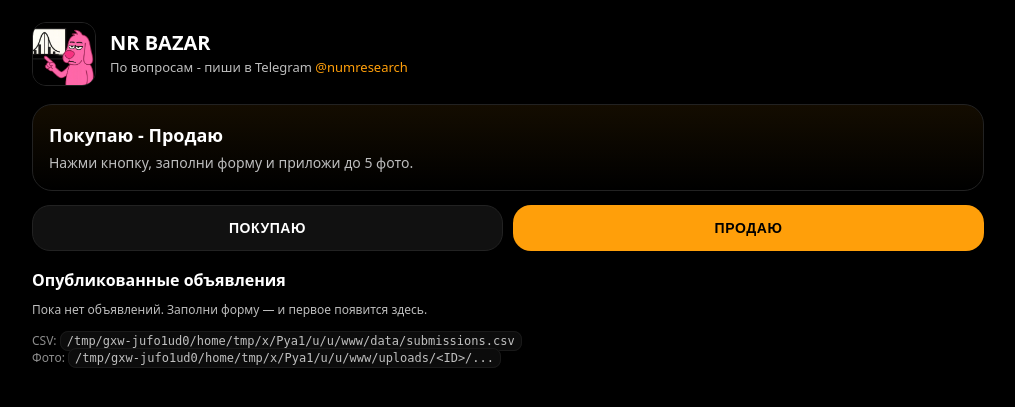
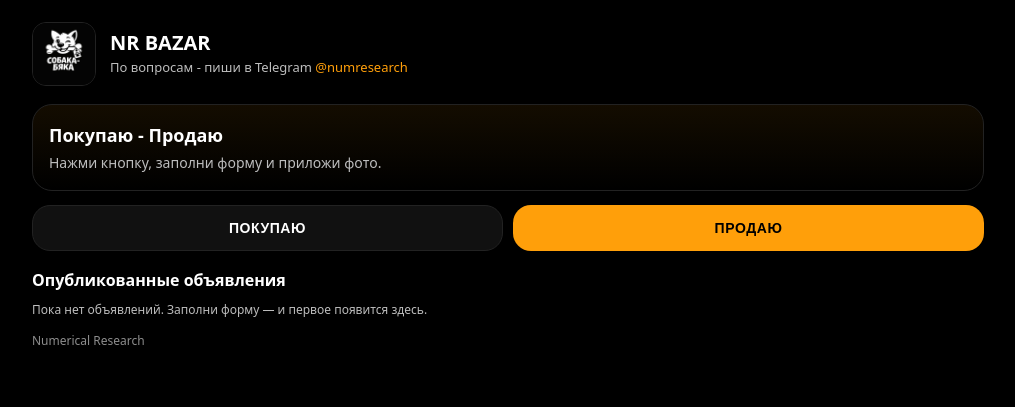
Before and after one commit to DIF-dk2024/nr-bazar, a Flask app: page / in a window 1280 px wide. Shown: the top 407 px of the page, without its empty margins (132-1147 px from the left). Run offline with Flask 3, Linux system fonts and the light colour scheme.

Commit message:
Add files via upload

```diff
--- a/templates/admin/edit.html
+++ b/templates/admin/edit.html
@@ -3,6 +3,7 @@
 <head>
   <meta charset="utf-8" />
   <meta name="viewport" content="width=device-width,initial-scale=1" />
+  <link rel="icon" type="image/jpeg" href="{{ url_for('static', filename='logo.jpeg') }}">
   <title>Edit {{ sid }}</title>
   <style>
     :root{--bg:#000;--card:#0b0b0b;--card2:#111;--text:#fff;--muted:#bdbdbd;--border:#222;--accent:#FF9F0A;}
--- a/templates/admin/index.html
+++ b/templates/admin/index.html
@@ -3,7 +3,8 @@
 <head>
   <meta charset="utf-8" />
   <meta name="viewport" content="width=device-width,initial-scale=1" />
-  <title>Admin — Собака-Бяка</title>
+  <link rel="icon" type="image/jpeg" href="{{ url_for('static', filename='logo.jpeg') }}">
+  <title>Admin — NR BAZAR</title>
   <style>
     :root{--bg:#000;--card:#0b0b0b;--card2:#111;--text:#fff;--muted:#bdbdbd;--border:#222;--accent:#FF9F0A;--buyer:#1c1c1c;}
     body{margin:0;background:var(--bg);color:var(--text);font-family:system-ui,-apple-system,Segoe UI,Roboto,Helvetica,Arial,sans-serif;}
--- a/templates/admin/login.html
+++ b/templates/admin/login.html
@@ -3,6 +3,7 @@
 <head>
   <meta charset="utf-8" />
   <meta name="viewport" content="width=device-width,initial-scale=1" />
+  <link rel="icon" type="image/jpeg" href="{{ url_for('static', filename='logo.jpeg') }}">
   <title>Admin Login</title>
   <style>
     :root{--bg:#000;--card:#0b0b0b;--card2:#111;--text:#fff;--muted:#bdbdbd;--border:#222;--accent:#FF9F0A;}
--- a/templates/index.html
+++ b/templates/index.html
@@ -3,6 +3,7 @@
 <head>
   <meta charset="utf-8" />
   <meta name="viewport" content="width=device-width,initial-scale=1" />
+  <link rel="icon" type="image/jpeg" href="{{ url_for('static', filename='logo.jpeg') }}">
   <title>NR BAZAR — Покупаю / Продаю</title>
   <style>
     :root{
@@ -115,7 +116,7 @@
 
     <div class="hero">
       <h2>Покупаю - Продаю</h2>
-      <p>Нажми кнопку, заполни форму и приложи до {{ max_files }} фото.</p>
+      <p>Нажми кнопку, заполни форму и приложи фото.</p>
     </div>
 
     {% with messages = get_flashed_messages() %}
@@ -238,10 +239,7 @@
       </form>
     </div>
 
-    <div class="meta">
-      CSV: <code>{{ data_dir }}/submissions.csv</code><br/>
-      Фото: <code>{{ uploads_dir }}/&lt;ID&gt;/...</code>
-    </div>
+    <div class="meta">Numerical Research</div>
   </div>
 
   <script>
--- a/templates/thanks.html
+++ b/templates/thanks.html
@@ -3,7 +3,8 @@
 <head>
   <meta charset="utf-8" />
   <meta name="viewport" content="width=device-width,initial-scale=1" />
-  <title>Собака-Бяка — Заявка принята</title>
+  <link rel="icon" type="image/jpeg" href="{{ url_for('static', filename='logo.jpeg') }}">
+  <title>NR BAZAR — Заявка принята</title>
   <style>
     :root{--bg:#000;--card:#0b0b0b;--text:#fff;--muted:#bdbdbd;--border:#222;--accent:#FF9F0A;}
     body{margin:0;background:var(--bg);color:var(--text);font-family:system-ui,-apple-system,Segoe UI,Roboto,Helvetica,Arial,sans-serif;}
```
Also changed, not shown: README.md, static/logo.jpeg.
